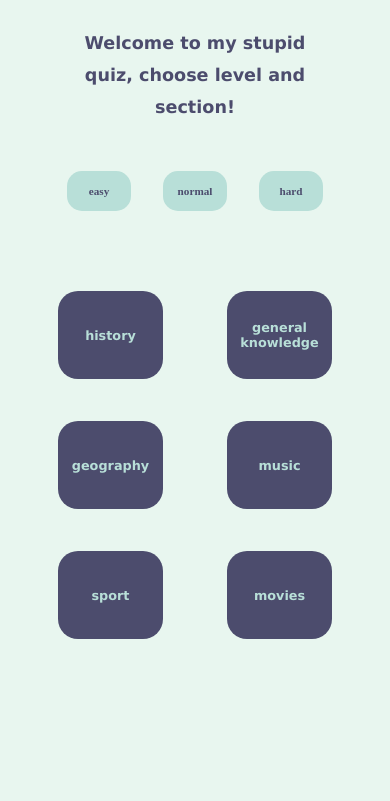
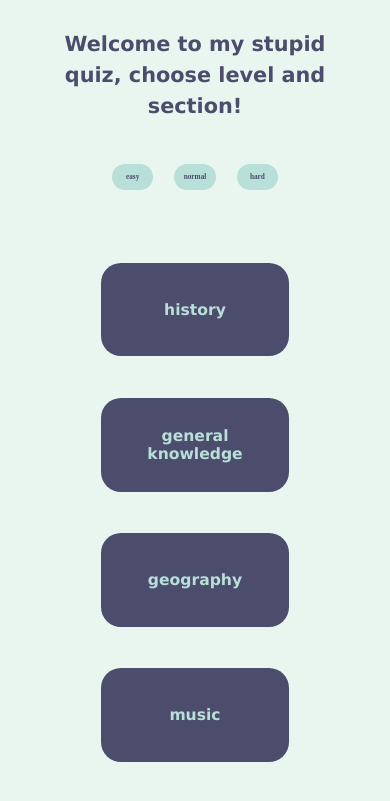
Before and after one commit to dusanvojnovic/react-quiz, a React app: page / in a window 390 px wide. Shown: the part 44-845 px from the top of the page. Built offline with nearby package versions, Linux system fonts and the light colour scheme.

Commit message:
fixing css

```diff
--- a/src/components/Header/Header.module.css
+++ b/src/components/Header/Header.module.css
@@ -1,4 +1,5 @@
 .header {
+  font-size: 1rem;
   position: fixed;
   top: 0;
   left: 0;
@@ -8,7 +9,7 @@
   display: flex;
   justify-content: space-between;
   align-items: center;
-  padding: 0 2%;
+  padding: 0 2rem;
 }
 
 .brand {
@@ -38,11 +39,11 @@
 }
 
 @media (max-width: 420px) {
-  .header {
+  /* .header {
     height: 2rem;
     font-size: 70%;
     padding: 1rem;
-  }
+  } */
 
   .instructions {
     line-height: 145%;
--- a/src/components/QuizSections/QuizSections.js
+++ b/src/components/QuizSections/QuizSections.js
@@ -43,8 +43,7 @@ const QuizSections = () => {
         <h1>Welcome to my stupid quiz, choose level and section!</h1>
       </div>
       <Options />
-      <div className={classes.sections}>
-        {sectionList}
+      <div className={classes.sections}>{sectionList}</div>
       {openModal && (
         <Modal
           className={classes.modal}
@@ -61,7 +60,6 @@ const QuizSections = () => {
           </div>
         </Modal>
       )}
-      </div>
     </>
   );
 };
--- a/src/components/QuizSections/QuizSections.module.css
+++ b/src/components/QuizSections/QuizSections.module.css
@@ -1,11 +1,18 @@
 .sections {
   display: grid;
   justify-content: center;
-  grid-template-columns: repeat(3, 260px);
-  grid-template-rows: repeat(2, 130px);
-  grid-gap: 30% 10%;
-  padding: 2.5rem;
+  align-items: center;
+  align-self: center;
+  grid-template-columns: repeat(3, 1fr);
+  gap: 5rem 10rem;
   text-decoration: none;
+  margin: 6rem auto;
+  padding: 0 20rem;
+  object-fit: cover;
+}
+
+.sections > * {
+  margin: auto;
 }
 
 .title {
@@ -30,7 +37,36 @@
   color: #b8dfd8;
 }
 
-@media (max-width: 420px) {
+@media only screen and (max-width: 56.25em) {
+  .sections {
+    grid-template-columns: repeat(2, 1fr);
+    padding: 0 10rem;
+    gap: 4rem 7rem;
+  }
+
+  .title {
+    margin: 5rem auto;
+    margin-bottom: 2rem;
+    line-height: 3.5rem;
+    width: 75%;
+  }
+}
+
+@media only screen and (max-width: 31.25em) {
+  .sections {
+    grid-template-columns: repeat(1, 1fr);
+  }
+
+  .title {
+    margin: 5rem auto;
+    margin-bottom: 2rem;
+    width: 90%;
+    font-size: 1rem;
+    line-height: 3rem;
+  }
+}
+
+/* @media (max-width: 420px) {
   .title {
     font-size: 55%;
     line-height: 2rem;
@@ -52,4 +88,4 @@
     padding: 3rem 2rem;
     line-height: 3rem;
   }
-}
+} */
--- a/src/components/SectionCard/SectionCard.js
+++ b/src/components/SectionCard/SectionCard.js
@@ -4,7 +4,7 @@ const SectionCard = (props) => {
   return (
     <div className={classes.cardSectionContainer}>
       <div className={classes.card} style={{ 'text-decoration': 'none' }}>
-        {props.sectionName}
+        <p>{props.sectionName}</p>
       </div>
     </div>
   );
--- a/src/components/SectionCard/SectionCard.module.css
+++ b/src/components/SectionCard/SectionCard.module.css
@@ -1,15 +1,38 @@
-.card {
+.cardSectionContainer {
   width: 16rem;
   height: 8rem;
+}
+
+.card {
+  width: 100%;
+  height: 100%;
   border-radius: 20px;
   background-color: #4c4c6d;
   color: #b8dfd8;
-  display: table-cell;
-  vertical-align: middle;
+  display: flex;
+  justify-content: center;
   text-align: center;
   font-size: 1.5rem;
   font-weight: bold;
   text-decoration: none;
+  align-items: center;
+}
+
+@media only screen and (max-width: 56.25em) {
+  .cardSectionContainer {
+    width: 18rem;
+    height: 9rem;
+  }
+}
+
+@media only screen and (max-width: 31.25em) {
+  .sections {
+    grid-template-columns: repeat(1, 1fr);
+  }
+}
+
+p {
+  padding: 3rem;
 }
 
 .card:hover {
@@ -29,7 +52,7 @@
   }
 }
 
-@media (max-width: 420px) {
+/* @media (max-width: 420px) {
   .cardSectionContainer {
     padding: 0;
   }
@@ -38,4 +61,4 @@
     height: 5.5rem;
     font-size: 0.8rem;
   }
-}
+} */
--- a/src/index.css
+++ b/src/index.css
@@ -3,26 +3,37 @@
   box-sizing: border-box;
 }
 
-html,
 body {
   background-color: #e8f6ef;
   font-family: 'Radikal Black', 'Montserrat', 'Verdana';
-  font-size: 1rem;
-  width: 100%;
-  height: 100%;
-  margin: 0px;
-  padding: 0px;
-  min-height: 100%;
+  box-sizing: border-box;
 }
 
-@media (max-width: 420px) {
+*,
+*::before,
+*::after {
+  margin: 0;
+  padding: 0;
+  box-sizing: inherit;
+}
+
+@media only screen and (max-width: 68.75em) {
   html,
   body {
-    width: 100%;
-    height: 100%;
-    margin: 0px;
-    padding: 0px;
-    min-height: 100%;
-    overflow-y: auto;
+    font-size: 75%;
   }
 }
+
+@media only screen and (max-width: 56.25em) {
+  html,
+  body {
+    font-size: 70%;
+  }
+}
+
+@media only screen and (max-width: 37.5em) {
+  html,
+  body {
+    font-size: 65%;
+  }
+}
```
Lines whose indentation alone changed are shown as unchanged.
